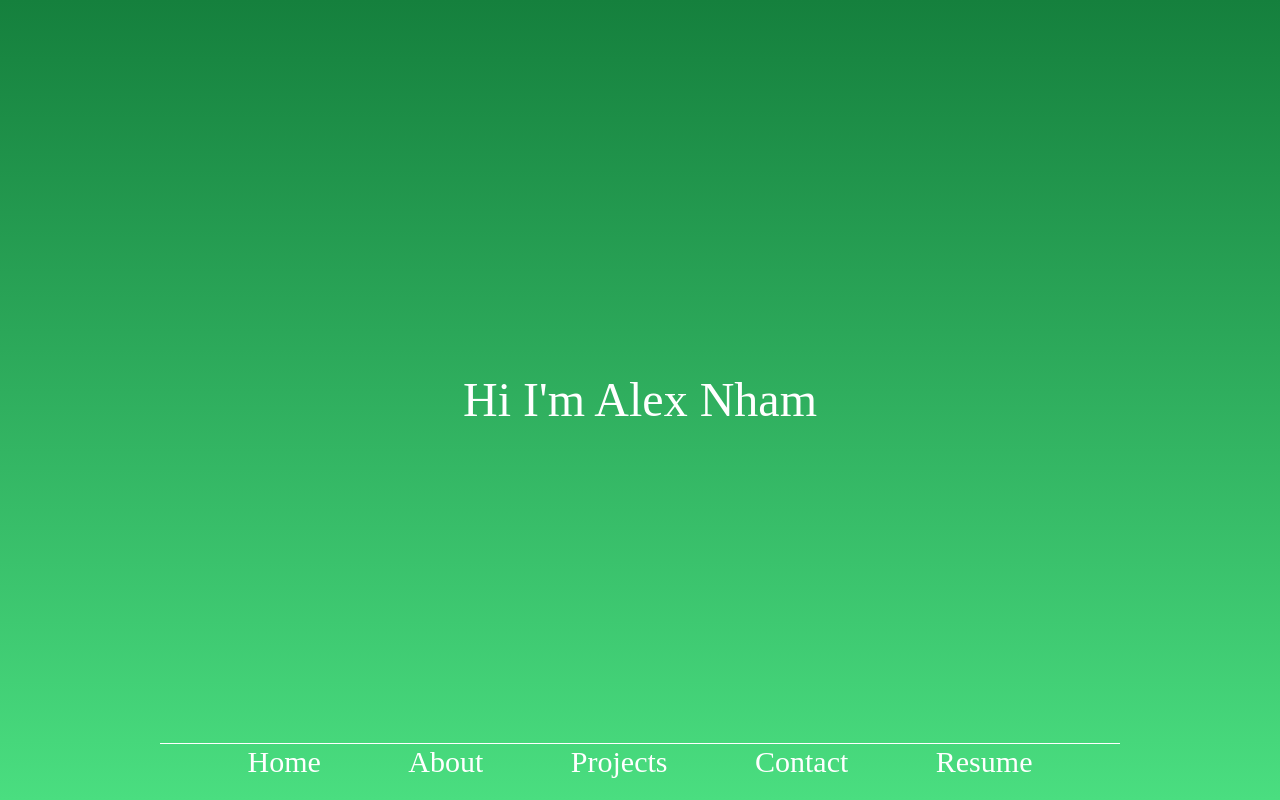
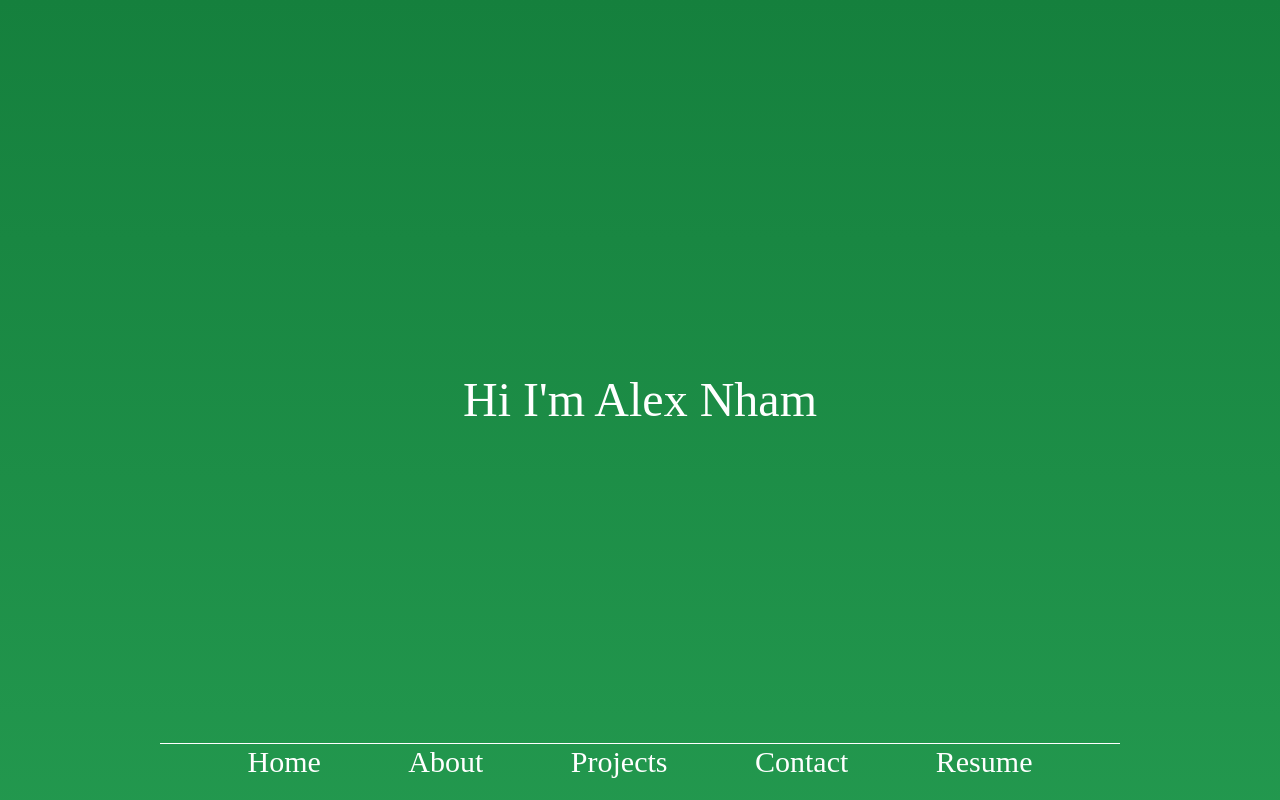
Before and after one commit to alexnham/portfolio, a React (Create React App) app: page / in a window 1280 px wide. Built offline with nearby package versions, Linux system fonts and the light colour scheme.

Commit message:
background change

```diff
--- a/src/About.js
+++ b/src/About.js
@@ -4,7 +4,7 @@ import img2 from "./img2.png"
 
 const About = () => {
     return (
-        <div class="min-w-28 bg-gradient-to-b from-green-400 to-green-700 relative w-screen h-screen flex flex-wrap flex-row">
+        <div class="min-w-28  relative w-screen h-screen flex flex-wrap flex-row">
     <div class="whitespace-normal  w-full md:w-3/6  h-screen text-white flex flex-wrap flex-col justify-center items-center">
         <h1 class="pt-10 text-5xl top-0">About Me</h1>
         <p class="max-sm:px-10 max-sm:text-sm block text-wrap w-full md:w-3/4 h-3/2 pt-10">
--- a/src/App.js
+++ b/src/App.js
@@ -6,8 +6,8 @@ import Projects from "./Projects";
 
 function App() {
   return (
-    <div>
-      <div >
+    <div className="bg-gradient-to-b from-green-700 to-green-400">
+      <div>
         <Navbar/>
       </div>
       <div className="overflow-auto">
--- a/src/Contact.js
+++ b/src/Contact.js
@@ -9,7 +9,7 @@ const Contact = () => {
 
 
     return (
-        <div class="max-lg:overflow-auto relative lg:h-screen bg-gradient-to-b from-green-400 to-green-700 w-screen text-center flex justify-evenly max-lg:flex-col">
+        <div class="max-lg:overflow-auto relative lg:h-screen w-screen text-center flex justify-evenly max-lg:flex-col">
             <h1 class="absolute pt-10 max-lg:-top-6 max-sm:top-1  text-5xl left-0 right-0 m-auto text-white z-10">Contact Me</h1>
             <a class="absolute top-0" id="Contact"></a>
             <div class="whitespace-normal max-md:bg-inherit bg-green-900 max-lg:w-full h-3/4 max-sm:pt-10 lg:w-1/3 m-auto text-white flex flex-wrap justify-center">
--- a/src/Home.js
+++ b/src/Home.js
@@ -1,7 +1,7 @@
 
 const Home = () => {
     return (
-        <div className="relative bg-gradient-to-b from-green-700 to-green-400 text-white h-screen w-screen flex flex-col justify-center items-center text-5xl">
+        <div className="relative text-white h-screen w-screen flex flex-col justify-center items-center text-5xl">
         <a  href="#About">
           <h1>Hi I'm Alex Nham</h1>
         </a>
--- a/src/Projects.js
+++ b/src/Projects.js
@@ -2,7 +2,7 @@ import ProjManage from "./Logo.png";
 
 const Projects = () => {
     return (
-        <div className="relative min-h-screen bg-gradient-to-b from-green-700 to-green-400 justify-center items-center md:w-6/6 max-sm:h-screen max-sm:w-screen h-full flex flex-col lg:flex-row">
+        <div className="relative min-h-screen justify-center items-center md:w-6/6 max-sm:h-screen max-sm:w-screen h-full flex flex-col lg:flex-row">
     <a className="absolute top-0" id="Projects"></a>
     <h1 className="text-white pt-10 text-5xl top-0 absolute">Projects</h1>
 
```
Also changed, not shown: 1 other file (tests, documents, lock files or other folders).
